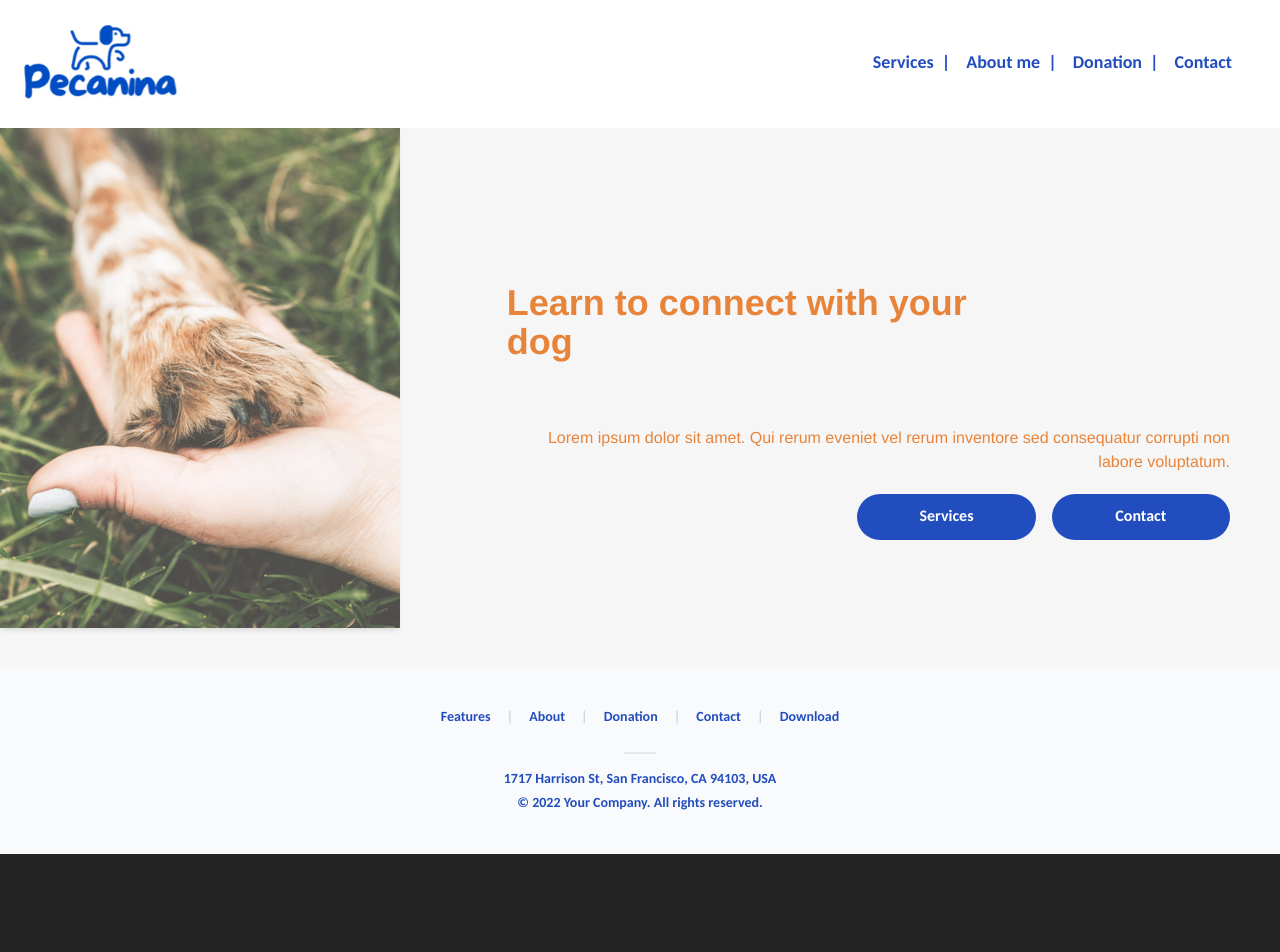
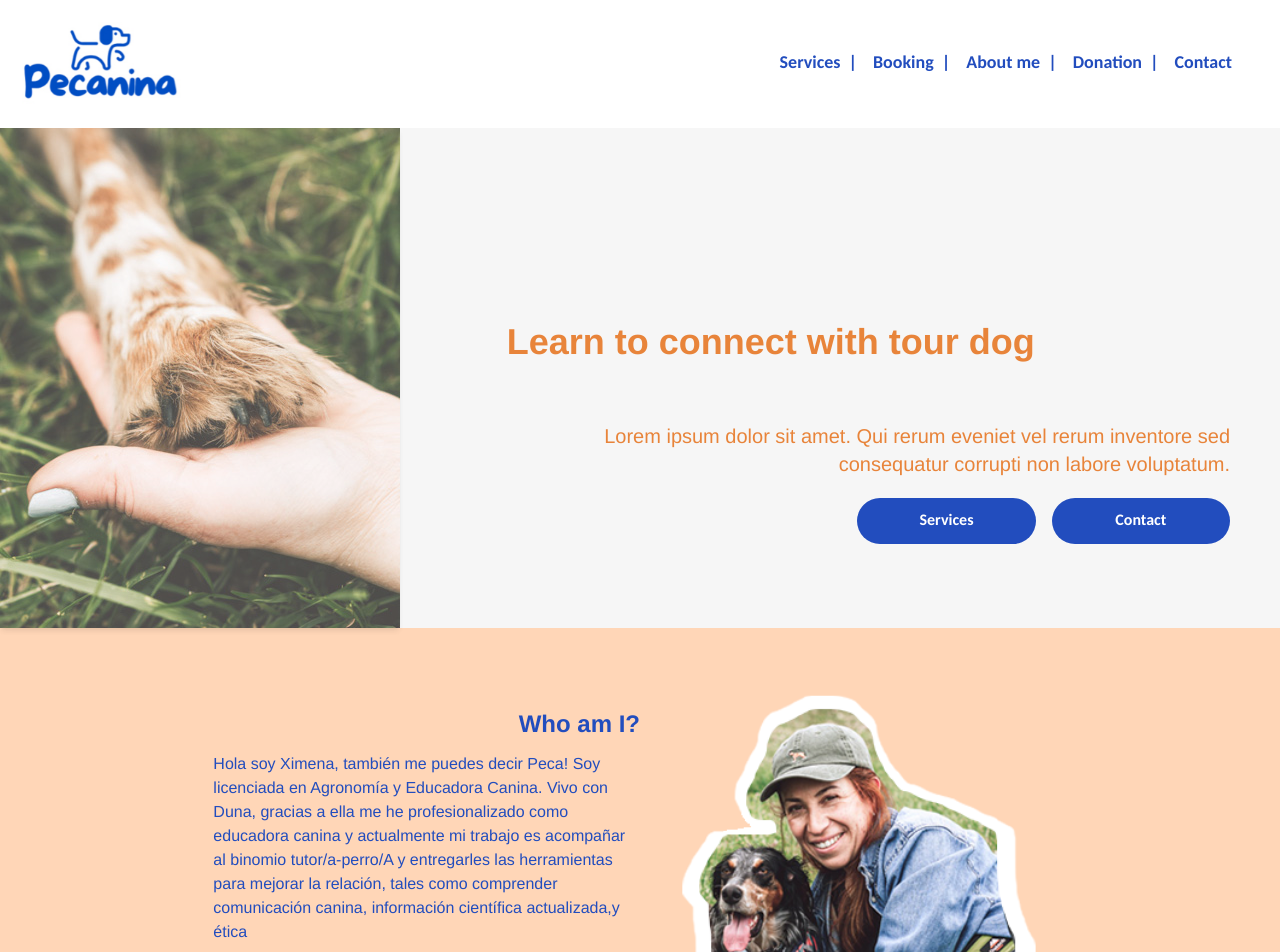
Before and after one commit to wawayaga/pecaninas-website, a React (Vite) app: page / in a window 1280 px wide. Shown: the top 952 px of the page. Before the commit the page ends 854 px from the top, so only its background shows below. Built offline with nearby package versions, Linux system fonts and the light colour scheme; no server answers.

Commit message:
Adds Calendly Link and Paypal ID. Implements ContentSm to Home

```diff
--- /dev/null
+++ b/src/components/ContentSM.jsx
@@ -0,0 +1,22 @@
+export default function ContentSM() {
+  return (
+    <section className="grid md:grid-cols-6 grid-col-1">
+      <div className="md:col-start-2 md:col-span-2 order-last md:order-first flex flex-col my-10">
+        <h2 className="font-bold mb-3 text-2xl text-center md:text-right">
+          Who am I?
+        </h2>
+        <p className="px-4 md:px-0 text-sm md:text-base text-justify md:text-left">
+          Hola soy Ximena, también me puedes decir Peca! Soy licenciada en
+          Agronomía y Educadora Canina. Vivo con Duna, gracias a ella me he
+          profesionalizado como educadora canina y actualmente mi trabajo es
+          acompañar al binomio tutor/a-perro/A y entregarles las herramientas
+          para mejorar la relación, tales como comprender comunicación canina,
+          información científica actualizada,y ética
+        </p>
+      </div>
+      <div className="md:col-start-4 md:col-span-2 flex flex-col">
+        <img src="/WhoAmI.png"></img>
+      </div>
+    </section>
+  );
+}
--- a/src/components/Footer.jsx
+++ b/src/components/Footer.jsx
@@ -1,27 +1,30 @@
-
 const Footer = () => {
   return (
     <footer className="bg-gray-50 text-center px-4 py-10 text-sm carlito-bold">
       {/* Navigation */}
       <div className="flex flex-wrap justify-center gap-4 mb-6">
-        <a href="#" className="hover:underline">Features</a>
+        <a href="#" className="hover:underline">
+          Booking
+        </a>
         <span className="text-gray-300 hidden sm:inline">|</span>
-        <a href="#" className="hover:underline">About</a>
+        <a href="#" className="hover:underline">
+          About
+        </a>
         <span className="text-gray-300 hidden sm:inline">|</span>
-        <a href="#" className="hover:underline">Donation</a>
+        <a href="#" className="hover:underline">
+          Donation
+        </a>
         <span className="text-gray-300 hidden sm:inline">|</span>
-        <a href="#" className="hover:underline">Contact</a>
+        <a href="#" className="hover:underline">
+          Contact
+        </a>
         <span className="text-gray-300 hidden sm:inline">|</span>
-        <a href="#" className="hover:underline">Download</a>
       </div>
-
 
       <div className="w-8 h-0.5 bg-gray-200 mx-auto mb-4"></div>
 
-
       <div className="text-center space-y-1">
-        <p>1717 Harrison St, San Francisco, CA 94103, USA</p>
-        <p>© 2022 Your Company. All rights reserved.</p>
+        <p>© 2022 Pecanina. All rights reserved.</p>
       </div>
     </footer>
   );
--- a/src/components/Header.jsx
+++ b/src/components/Header.jsx
@@ -10,6 +10,7 @@ export default function Header() {
         <Logo />
         <nav className="navbar text-blue carlito-bold text-lg items-center gap-4 md:flex pr-10">
           <Link href="/Services">Services</Link>
+          <Link href="/Booking">Booking</Link>
           <Link href="/About-me">About me</Link>
           <Link href="/Donation">Donation</Link>
           <Link href="/Contact">Contact</Link>
--- a/src/components/HeroSection.jsx
+++ b/src/components/HeroSection.jsx
@@ -1,6 +1,6 @@
 const HeroSection = ({ title, description, buttons, heroImage, alt }) => {
   return (
-    <section className="bg-[#F6F6F6] pb-6 xl:pb-10">
+    <section className="bg-[#F6F6F6] mb-6 xl:mb-10">
       <div className="grid grid-rows-2 md:grid-cols-3 md:grid-rows-1 flex lg:flex-row flex-col">
         <div className="">
           <img
@@ -14,7 +14,7 @@ const HeroSection = ({ title, description, buttons, heroImage, alt }) => {
             {title}
           </h1>
           <div className="xl:px-[10px] lg:ms-10 content-center">
-            <p className="text-sm text-left xl:text-right sm:text-base text-[#E8843A] mb-5">
+            <p className="text-left xl:text-right sm:text-base lg:text-xl text-[#E8843A] mb-5">
               {description}
             </p>
             <div className="flex flex-row gap-4 content-center justify-end">
--- a/src/pages/Home.jsx
+++ b/src/pages/Home.jsx
@@ -1,29 +1,19 @@
+import ContentSM from "../components/ContentSM.jsx";
 import HeroSection from "../components/HeroSection.jsx";
 
 export default function Home() {
-  const heroTitle = (
-    <>
-      Learn to connect with your
-      <br className="hidden sm:block" /> dog
-    </>
-  );
-
-  const heroDescription =
-    "Lorem ipsum dolor sit amet. Qui rerum eveniet vel rerum inventore sed consequatur corrupti non labore voluptatum.";
-
   const heroButtons = ["Services", "Contact"];
-
-  const heroImage = "/Home hero 4 a 5.jpg";
 
   return (
     <div>
       <HeroSection
-        title={heroTitle}
-        description={heroDescription}
+        title="Learn to connect with tour dog"
+        description="Lorem ipsum dolor sit amet. Qui rerum eveniet vel rerum inventore sed consequatur corrupti non labore voluptatum."
         buttons={heroButtons}
-        heroImage={heroImage}
+        heroImage="/Home hero 4 a 5.jpg"
         alt="Dogs paw touching human hand"
       />
+      <ContentSM />
     </div>
   );
 }
```
